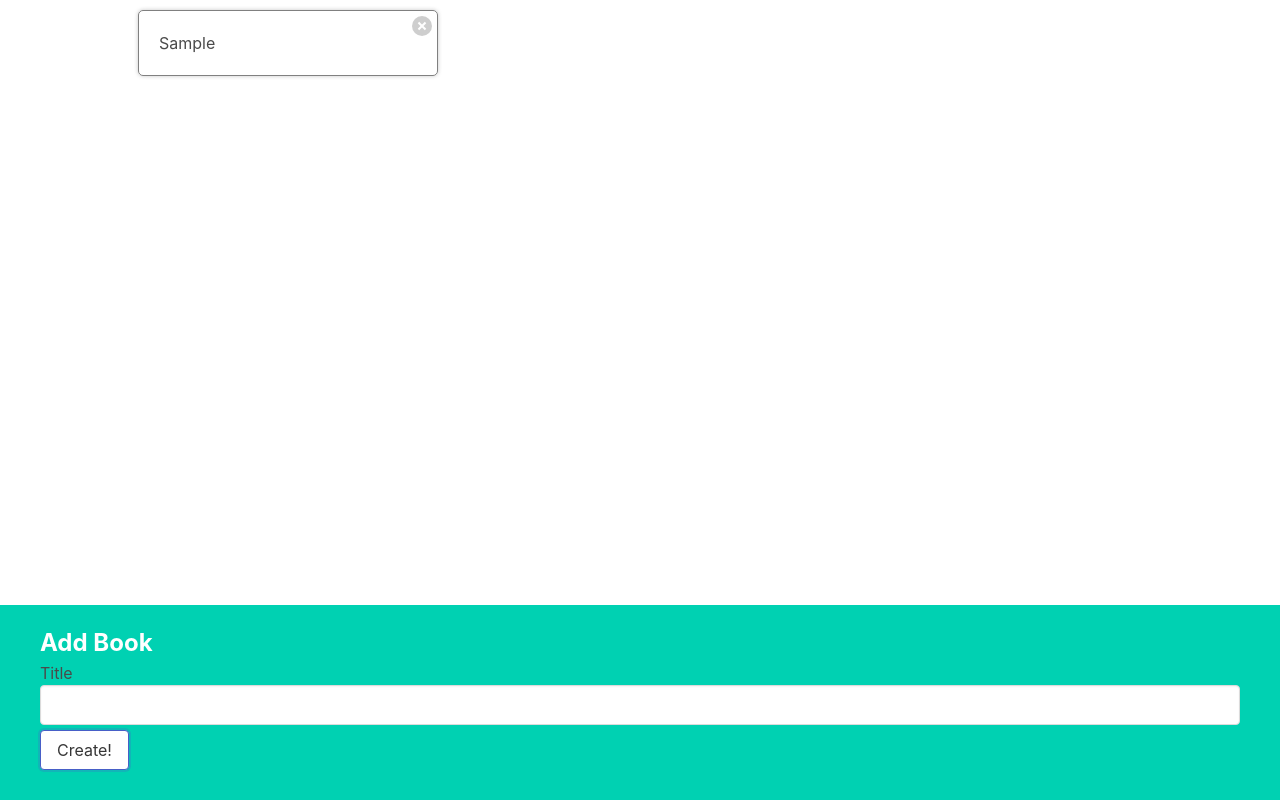
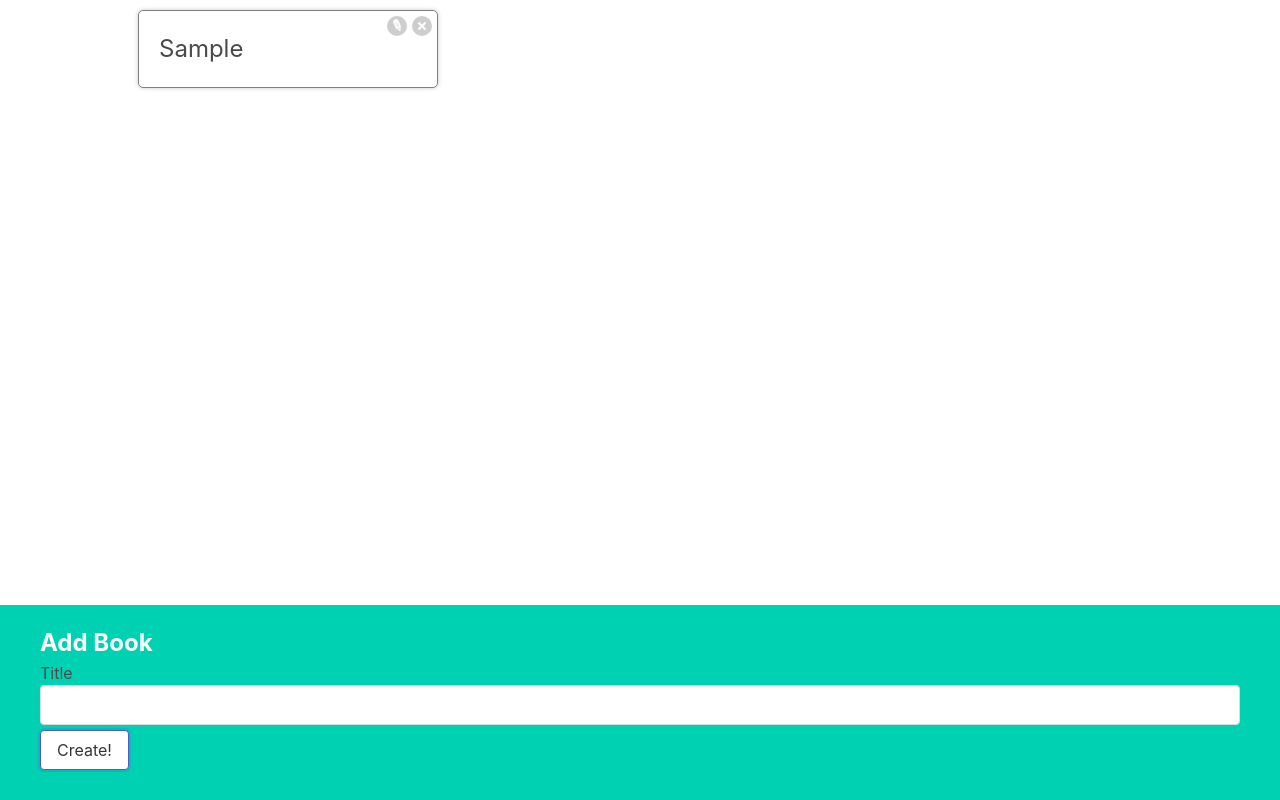
Before and after one commit to dngoyb/books, a React (Vite) app: page / in a window 1280 px wide. Both pictures are taken after typing "Sample" into the empty fields and a click on the button "Create!". Built offline with nearby package versions, Linux system fonts and the light colour scheme.

Commit message:
Book edited

```diff
--- a/src/App.jsx
+++ b/src/App.jsx
@@ -17,9 +17,20 @@ function App() {
 		const updatedBooks = books.filter((book) => book.id !== id);
 		setBooks(updatedBooks);
 	};
+
+	const editBookById = (id, newTitle) => {
+		const updatedBooks = books.map((book) => {
+			if (book.id === id) {
+				return { ...book, title: newTitle };
+			}
+			return book;
+		});
+
+		setBooks(updatedBooks);
+	};
 	return (
 		<div className='app'>
-			<BookList books={books} onDelete={deleteBookById} />
+			<BookList books={books} onDelete={deleteBookById} onEdit={editBookById} />
 			<BookCreate onCreateBook={createBook} />
 		</div>
 	);
--- a/src/components/BookEdit.jsx
+++ b/src/components/BookEdit.jsx
@@ -1,5 +1,24 @@
-const BookEdit = () => {
-	return <div>BookEdit</div>;
+import { useState } from 'react';
+
+const BookEdit = ({ book, onSubmit }) => {
+	const [title, setTitle] = useState(book.title);
+
+	const handleSubmit = (e) => {
+		e.preventDefault();
+		onSubmit(book.id, title);
+	};
+	return (
+		<form className='book-edit' onSubmit={handleSubmit}>
+			<label>Title</label>
+			<input
+				type='text'
+				className='input'
+				value={title}
+				onChange={(e) => setTitle(e.target.value)}
+			/>
+			<button className='button is-primary'>Save</button>
+		</form>
+	);
 };
 
 export default BookEdit;
--- a/src/components/BookList.jsx
+++ b/src/components/BookList.jsx
@@ -1,8 +1,8 @@
 import BookShow from './BookShow';
 
-const BookList = ({ books, onDelete }) => {
+const BookList = ({ books, onDelete, onEdit }) => {
 	const renderedBooks = books.map((book) => (
-		<BookShow key={book.id} book={book} onDelete={onDelete} />
+		<BookShow key={book.id} book={book} onDelete={onDelete} onEdit={onEdit} />
 	));
 	return <div className='book-list'>{renderedBooks}</div>;
 };
--- a/src/components/BookShow.jsx
+++ b/src/components/BookShow.jsx
@@ -1,8 +1,25 @@
-const BookShow = ({ book, onDelete }) => {
+import { useState } from 'react';
+import BookEdit from './BookEdit';
+
+const BookShow = ({ book, onDelete, onEdit }) => {
+	const [showEdidt, setShowEdit] = useState(false);
+
+	const handleSubmit = (id, newTitle) => {
+		setShowEdit(!showEdidt);
+		onEdit(id, newTitle);
+	};
+
+	let content = <h3>{book.title}</h3>;
+	if (showEdidt) {
+		content = <BookEdit book={book} onSubmit={handleSubmit} />;
+	}
 	return (
 		<div className='book-show'>
-			{book.title}
+			{content}
 			<div className='actions'>
+				<button className='edit' onClick={handleSubmit}>
+					Edit
+				</button>
 				<button className='delete' onClick={() => onDelete(book.id)}>
 					Delete
 				</button>
```
